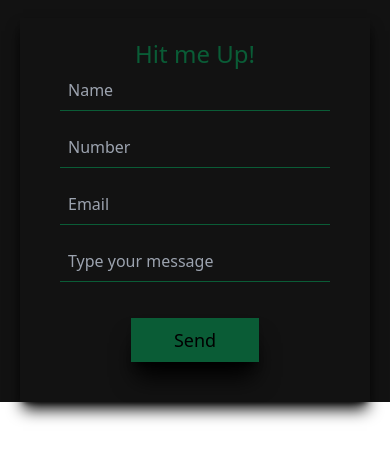
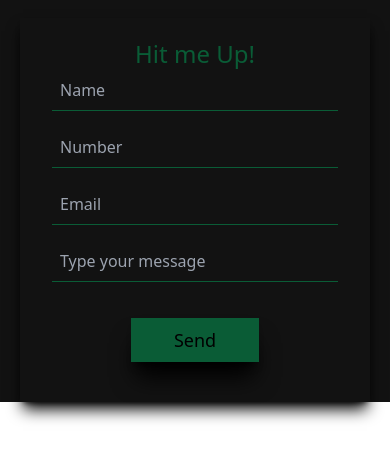
Before and after one commit to RaphaelWright/ralphland, a React (Vite) app: page /contact in a window 390 px wide. Shown: the part 318-770 px from the top of the page. Built offline with nearby package versions, Linux system fonts and the light colour scheme.

Commit message:
fixed padding in form

```diff
--- a/src/pages/Contact.jsx
+++ b/src/pages/Contact.jsx
@@ -56,7 +56,7 @@ const Contact = () => {
           <p className="text-center text-[#0a5c36] font-medium text-2xl pt-5">
             Hit me Up!
           </p>
-          <form className="flex flex-col px-5 md:px-3 w-full md:mt-5">
+          <form className="flex flex-col px-3 md:px-3 w-full md:mt-5">
             <input
               type="text"
               placeholder="Name"
```
